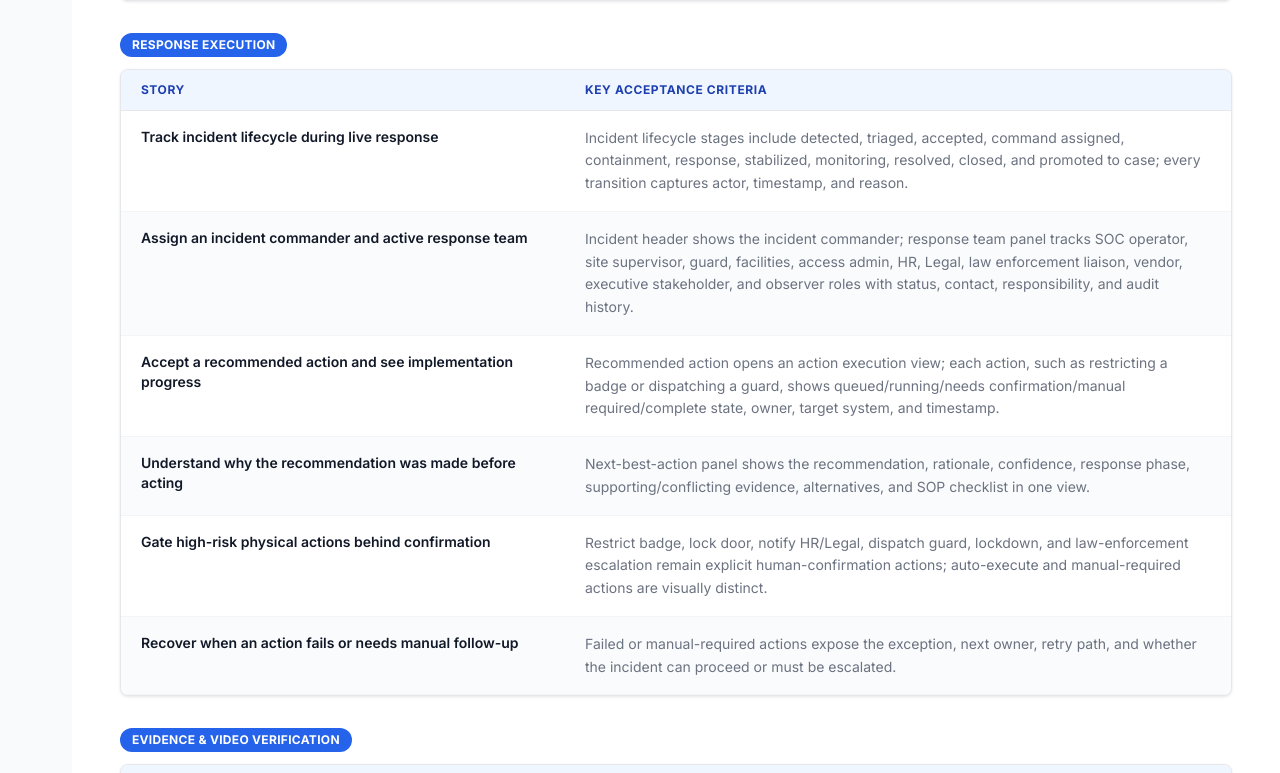
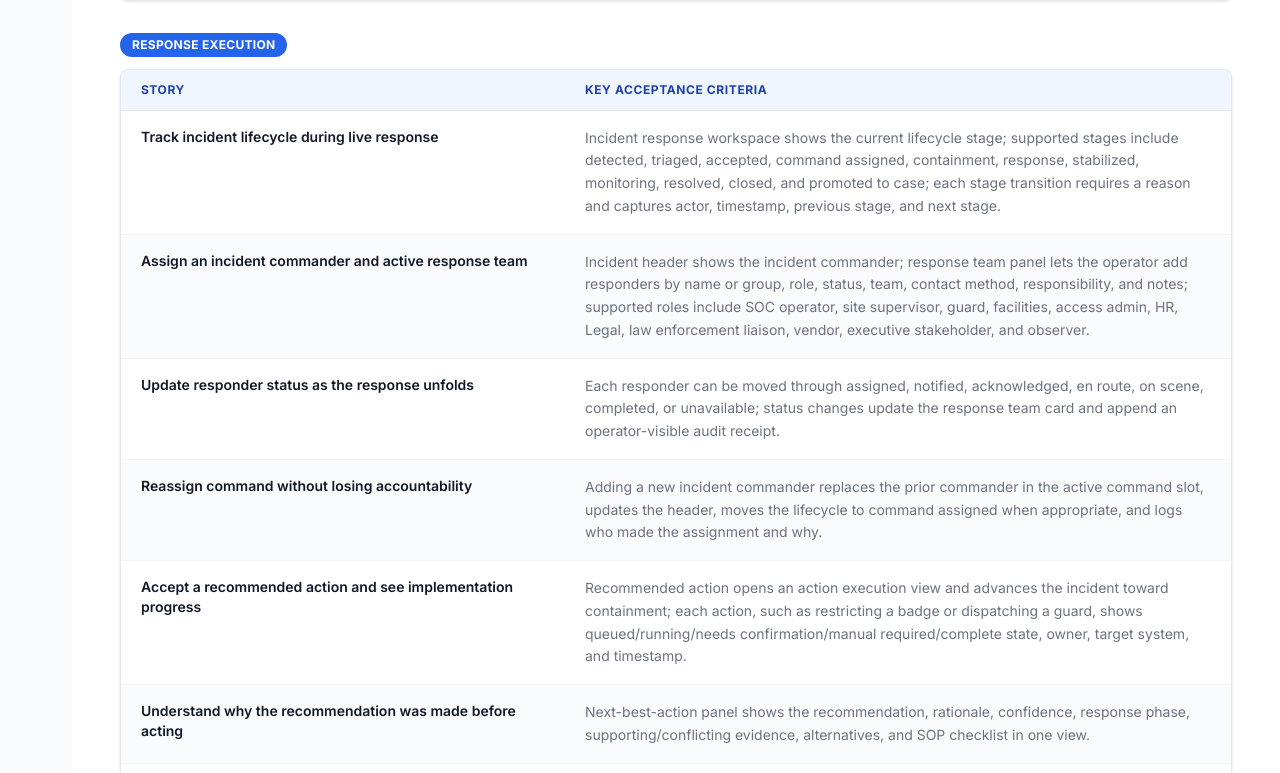
Before and after one commit to bgeorge-een/project-agora-v3, a Next.js app: page / in a window 1280 px wide. Shown: the part 10227-11000 px from the top of the page. Built offline with nearby package versions, Linux system fonts and the light colour scheme.

Commit message:
Update incident and case user stories

```diff
--- a/components/prd/UserStoriesCaseManagement.tsx
+++ b/components/prd/UserStoriesCaseManagement.tsx
@@ -22,7 +22,7 @@ const THEMES: Theme[] = [
       {
         story: 'Promote an incident into a case',
         criteria:
-          'Investigator can promote a live or resolved incident into a case that inherits incident summary, map/floor context, camera/device evidence, action execution history, entities, notes, owners, open questions, and audit log; source incident remains linked.',
+          'Investigator can promote a live or resolved incident into a case that inherits incident summary, lifecycle history, response team roster, commander, map/floor context, camera/device evidence, action execution history, entities, notes, owners, open questions, and audit log; source incident remains linked.',
       },
       {
         story: 'Create a case manually when there is no source incident',
--- a/components/prd/UserStoriesIncident.tsx
+++ b/components/prd/UserStoriesIncident.tsx
@@ -37,17 +37,27 @@ const THEMES: Theme[] = [
       {
         story: 'Track incident lifecycle during live response',
         criteria:
-          'Incident lifecycle stages include detected, triaged, accepted, command assigned, containment, response, stabilized, monitoring, resolved, closed, and promoted to case; every transition captures actor, timestamp, and reason.',
+          'Incident response workspace shows the current lifecycle stage; supported stages include detected, triaged, accepted, command assigned, containment, response, stabilized, monitoring, resolved, closed, and promoted to case; each stage transition requires a reason and captures actor, timestamp, previous stage, and next stage.',
       },
       {
         story: 'Assign an incident commander and active response team',
         criteria:
-          'Incident header shows the incident commander; response team panel tracks SOC operator, site supervisor, guard, facilities, access admin, HR, Legal, law enforcement liaison, vendor, executive stakeholder, and observer roles with status, contact, responsibility, and audit history.',
+          'Incident header shows the incident commander; response team panel lets the operator add responders by name or group, role, status, team, contact method, responsibility, and notes; supported roles include SOC operator, site supervisor, guard, facilities, access admin, HR, Legal, law enforcement liaison, vendor, executive stakeholder, and observer.',
+      },
+      {
+        story: 'Update responder status as the response unfolds',
+        criteria:
+          'Each responder can be moved through assigned, notified, acknowledged, en route, on scene, completed, or unavailable; status changes update the response team card and append an operator-visible audit receipt.',
+      },
+      {
+        story: 'Reassign command without losing accountability',
+        criteria:
+          'Adding a new incident commander replaces the prior commander in the active command slot, updates the header, moves the lifecycle to command assigned when appropriate, and logs who made the assignment and why.',
       },
       {
         story: 'Accept a recommended action and see implementation progress',
         criteria:
-          'Recommended action opens an action execution view; each action, such as restricting a badge or dispatching a guard, shows queued/running/needs confirmation/manual required/complete state, owner, target system, and timestamp.',
+          'Recommended action opens an action execution view and advances the incident toward containment; each action, such as restricting a badge or dispatching a guard, shows queued/running/needs confirmation/manual required/complete state, owner, target system, and timestamp.',
       },
       {
         story: 'Understand why the recommendation was made before acting',
@@ -142,7 +152,7 @@ const THEMES: Theme[] = [
       {
         story: 'Promote a resolved incident into a case',
         criteria:
-          'Incident record carries evidence, timeline, action execution history, entities, notes, operator decisions, and map/video context into Case Management.',
+          'Incident record carries evidence, timeline, lifecycle history, response team roster, action execution history, entities, notes, operator decisions, and map/video context into Case Management.',
       },
     ],
   },
```
